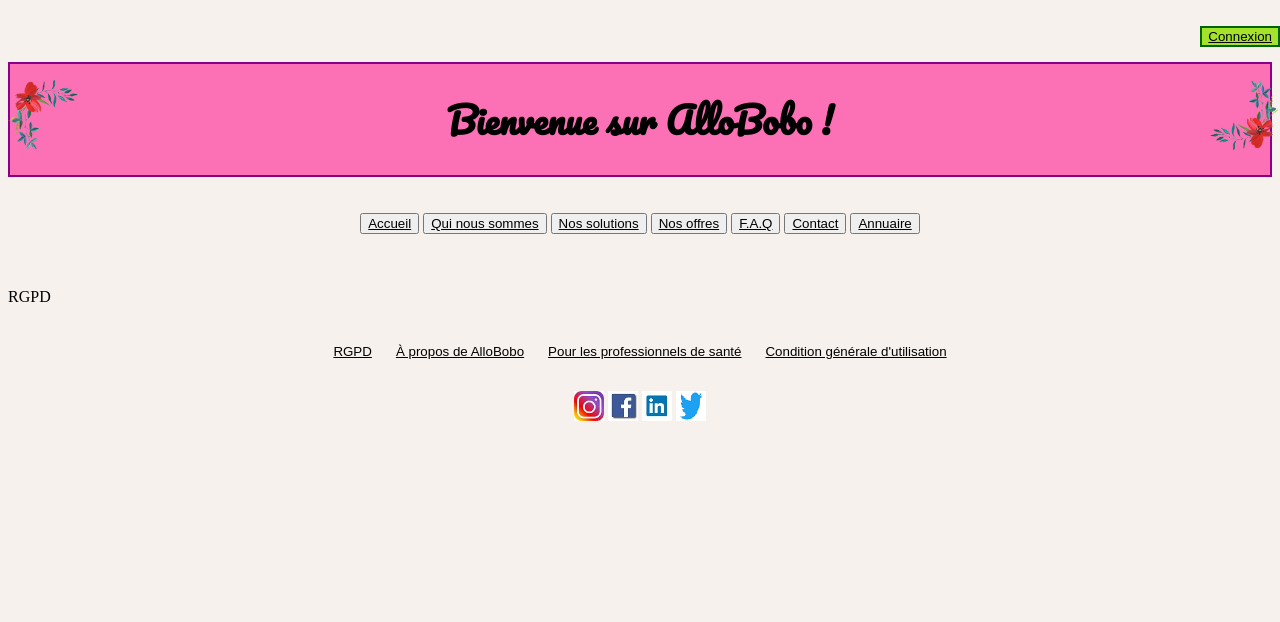
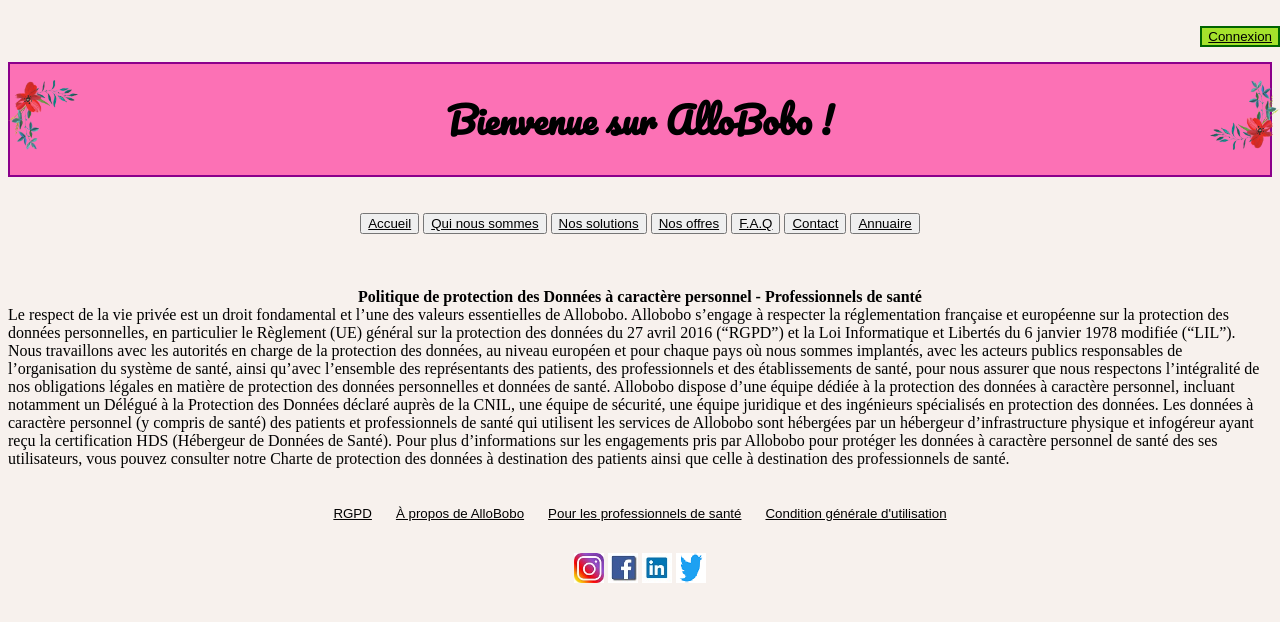
Before and after one commit to LaCoolClass-INTI/AlloBoBo, a Flask app: page /RGPD in a window 1280 px wide. Shown: the top 622 px of the page. Run offline with Flask 2, Linux system fonts and the light colour scheme.

Commit message:
ajout gabriel

```diff
--- a/application/templates/Nos solutions.html
+++ b/application/templates/Nos solutions.html
@@ -1,5 +1,7 @@
 {% extends "base.html" %}
 
 {% block content %}
+<center><b>Important</b></center>
 
+Ce site a été créé par des étudiants dans le cadre de leur formation. Même si les informations présentes sur ce site peuvent sembler pertinentes, nous n'avons en aucun suivi d'étude de médécine et nous vous invitons à vous renseigner auprès d'un vrai profesionnel de santé.
 {% endblock %}
--- a/application/templates/Qui nous sommes.html
+++ b/application/templates/Qui nous sommes.html
@@ -2,6 +2,9 @@
 
 {% block content %}
 
-qui sommes nous
+<center><b>Qui sommes nous ?</b></center>
+<br>
+Nous sommes en formation POEI Big data/ Business Intelligence et développons ce site dans le cadre de notre formation pour voir les différentes facettes de l'informatique. Voici le <a href=" https://sites.google.com/view/lacoolclass/equipe">lien</a> de notre promotion.
+
 
 {% endblock %}
--- a/application/templates/RGPD.html
+++ b/application/templates/RGPD.html
@@ -2,6 +2,20 @@
 
 {% block content %}
 
-RGPD
+<center><b> Politique de protection des Données à caractère personnel - Professionnels de santé</b></center>
+
+
+Le respect de la vie privée est un droit fondamental et l’une des valeurs essentielles de Allobobo.
+
+Allobobo s’engage à respecter la réglementation française et européenne sur la protection des données personnelles, en particulier le Règlement (UE) général sur la protection des données du 27 avril 2016 (“RGPD”) et la Loi Informatique et Libertés du 6 janvier 1978 modifiée (“LIL”).
+
+Nous travaillons avec les autorités en charge de la protection des données, au niveau européen et pour chaque pays où nous sommes implantés, avec les acteurs publics responsables de l’organisation du système de santé, ainsi qu’avec l’ensemble des représentants des patients, des professionnels et des établissements de santé, pour nous assurer que nous respectons l’intégralité de nos obligations légales en matière de protection des données personnelles et données de santé.
+
+Allobobo dispose d’une équipe dédiée à la protection des données à caractère personnel, incluant notamment un Délégué à la Protection des Données déclaré auprès de la CNIL, une équipe de sécurité, une équipe juridique et des ingénieurs spécialisés en protection des données.
+
+Les données à caractère personnel (y compris de santé) des patients et professionnels de santé qui utilisent les services de Allobobo sont hébergées par un hébergeur d’infrastructure physique et infogéreur ayant reçu la certification HDS (Hébergeur de Données de Santé).
+
+
+Pour plus d’informations sur les engagements pris par Allobobo pour protéger les données à caractère  personnel de santé des ses utilisateurs, vous pouvez consulter notre Charte de protection des données à destination des patients ainsi que celle à destination des professionnels de santé.
 
 {% endblock %}
```
